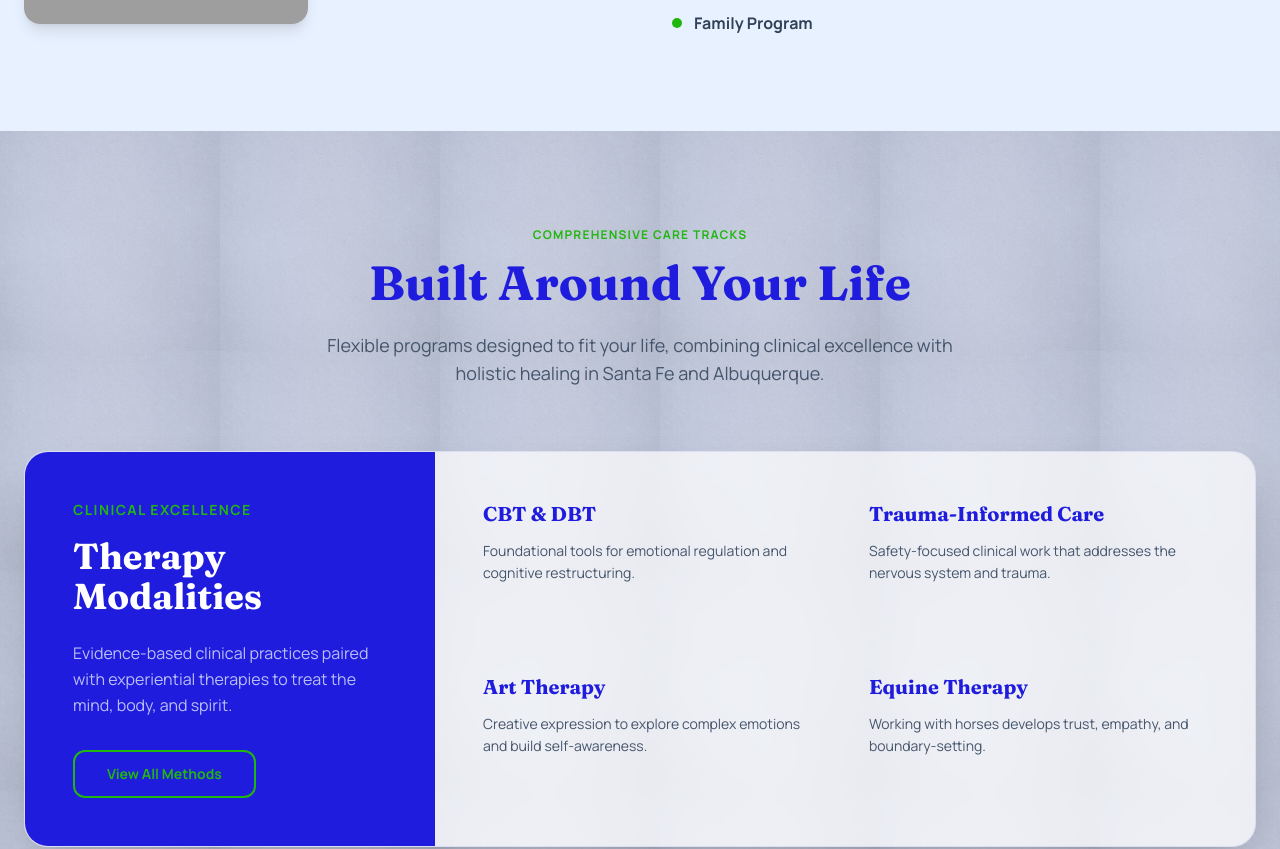
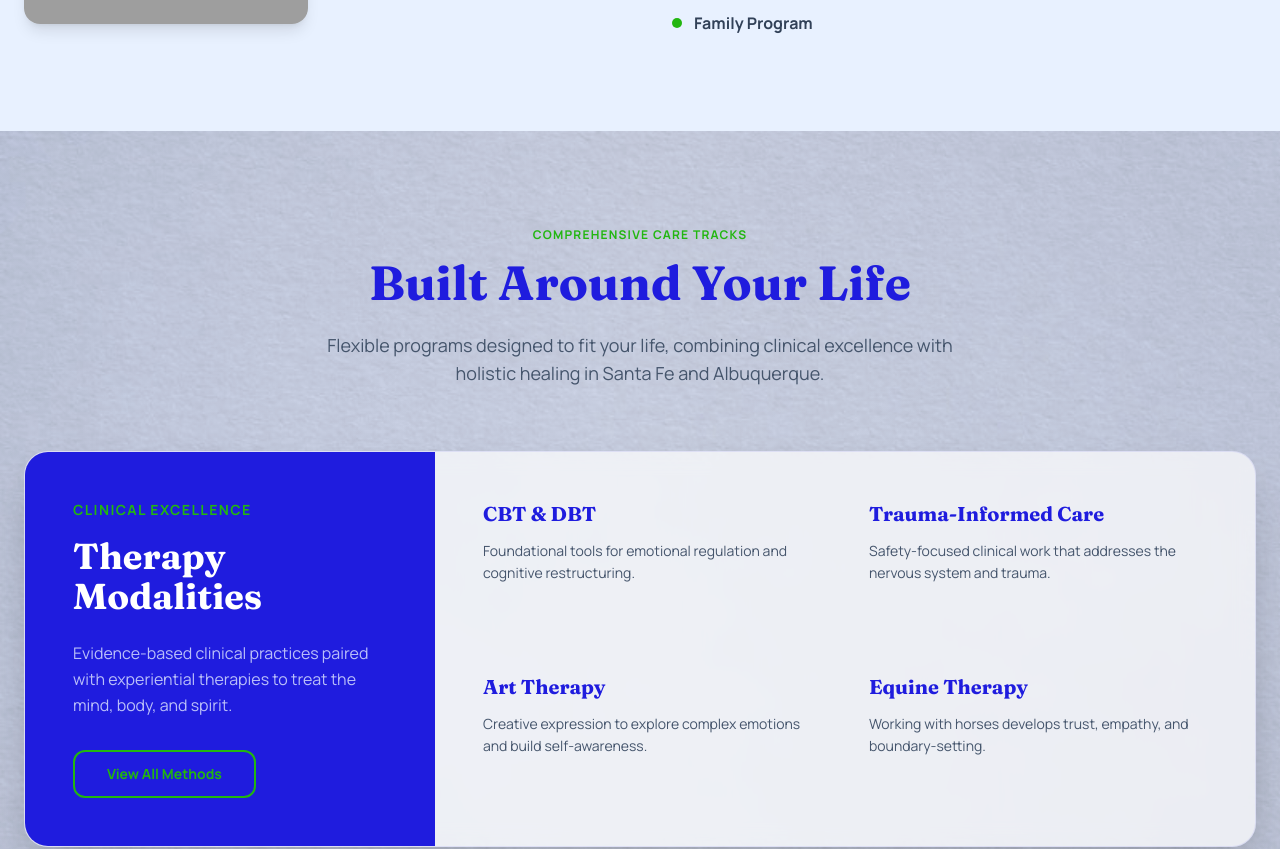
Before and after one commit to Elevate-Studios-SF/stc-website-v1, a Next.js app in the folder stc-web/: page /v2 in a window 1280 px wide. Shown: the part 1360-2209 px from the top of the page. Built offline with nearby package versions, Linux system fonts and the light colour scheme; grey boxes are pictures that could not be loaded.

Commit message:
style: set paper texture to cover

```diff
--- a/stc-web/src/app/globals.css
+++ b/stc-web/src/app/globals.css
@@ -40,8 +40,8 @@
         rgba(212, 227, 252, 0.6) 100%
       ),
       url("/stc-paper-texture.jpg");
-    background-repeat: repeat;
-    background-size: 220px 220px;
+    background-repeat: no-repeat;
+    background-size: cover;
     background-blend-mode: multiply;
   }
 }
```
